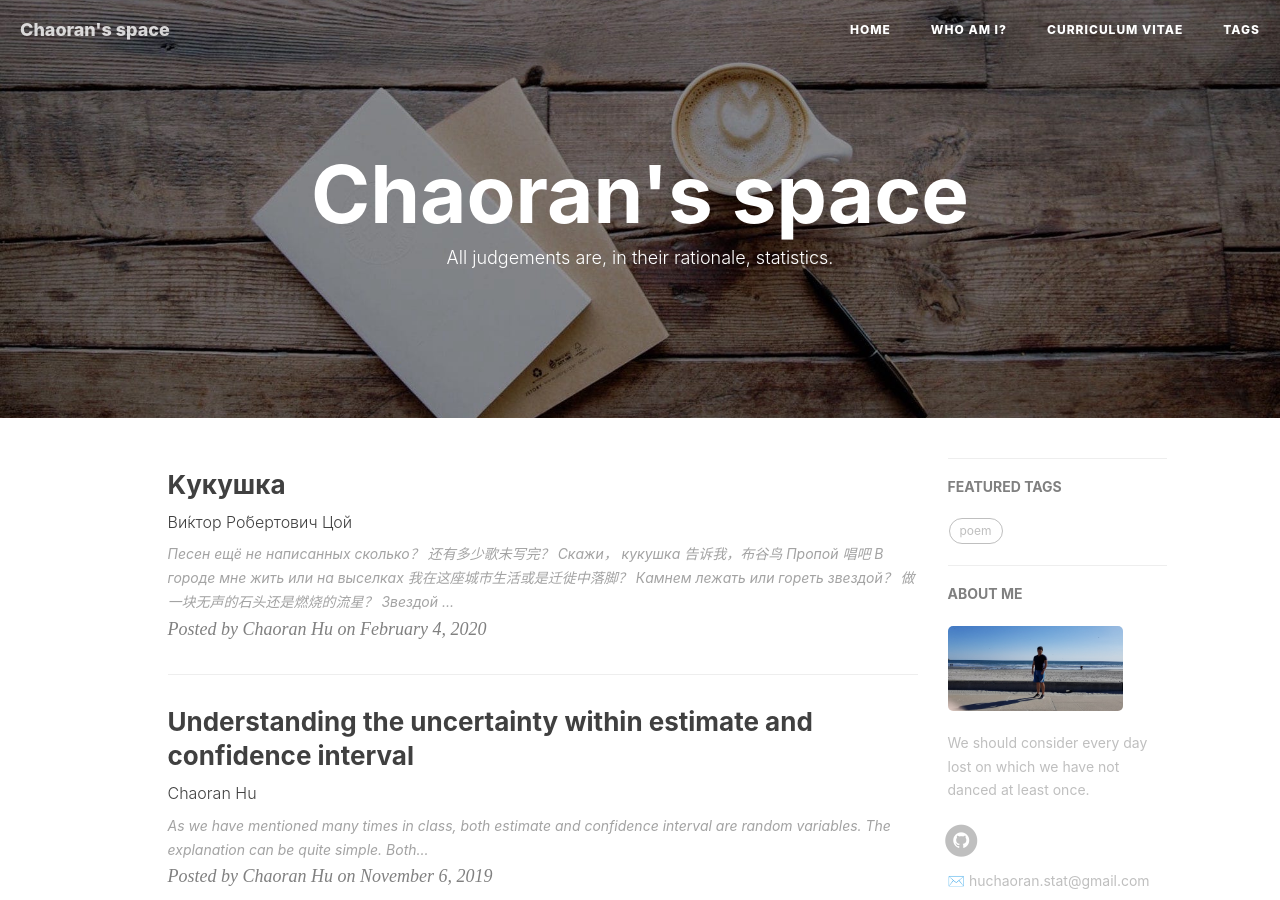
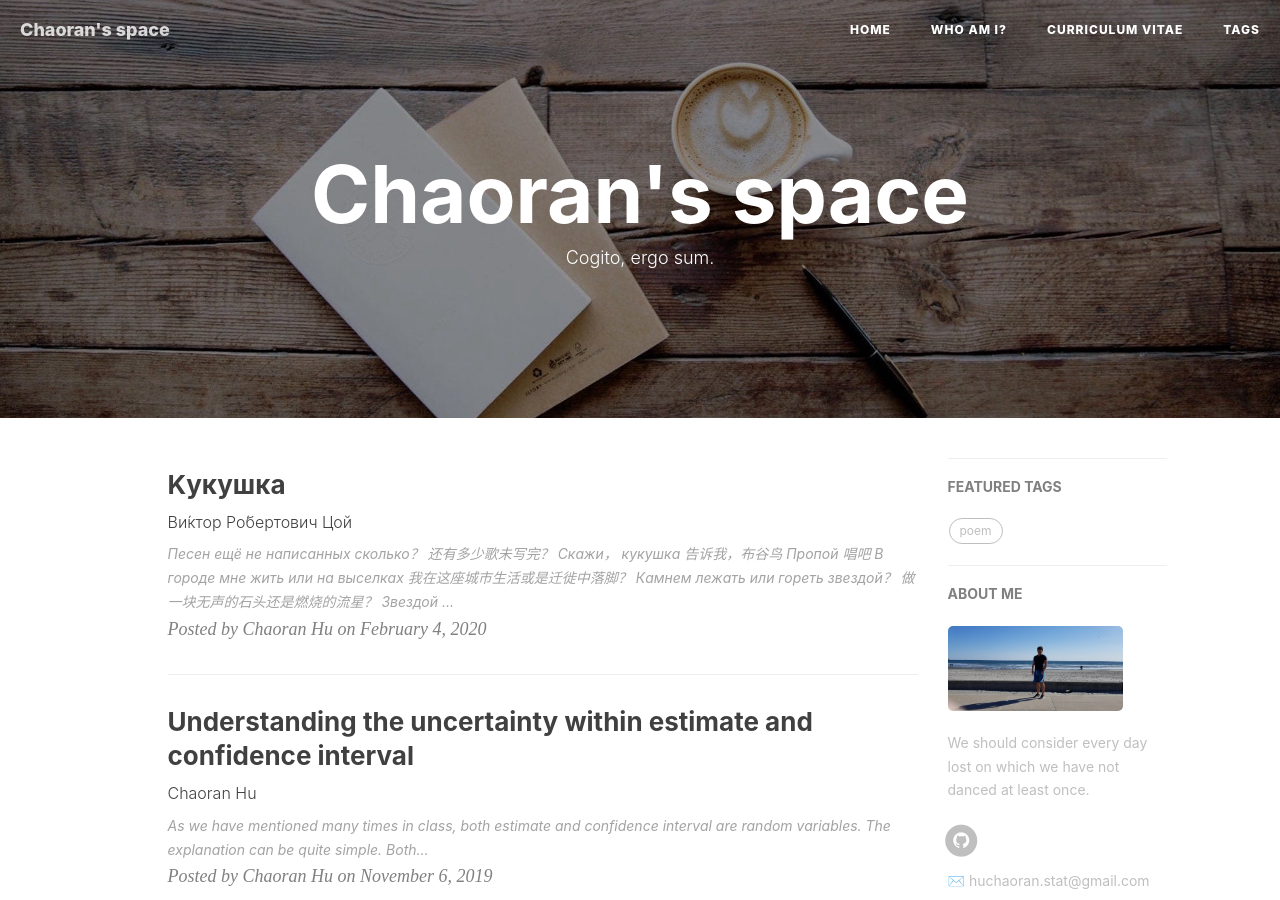
Before and after one commit to ChaoranHu/ChaoranHu.github.io, a Jekyll site: the page built from index.html, in a window 1280 px wide and 900 px high. Built offline with Jekyll 4.4.1, drawn with Linux system fonts in a browser that asks for light colours; nearby versions of some CDN libraries; the list of posts is cut into pages by our own code; comment, search, counter and statistics services are not loaded.

Commit message:
Update index.html

```diff
--- a/index.html
+++ b/index.html
@@ -1,6 +1,6 @@
 ---
 layout: page
-description: "All judgements are, in their rationale, statistics."
+description: "Cogito, ergo sum."
 ---
 
 {% for post in paginator.posts %}
```
